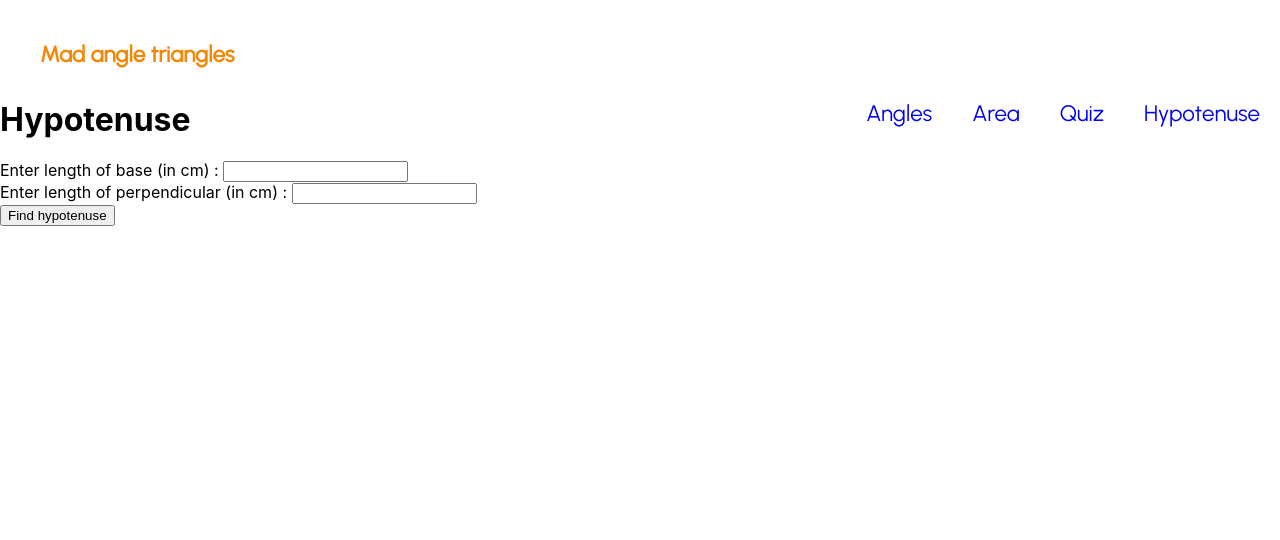
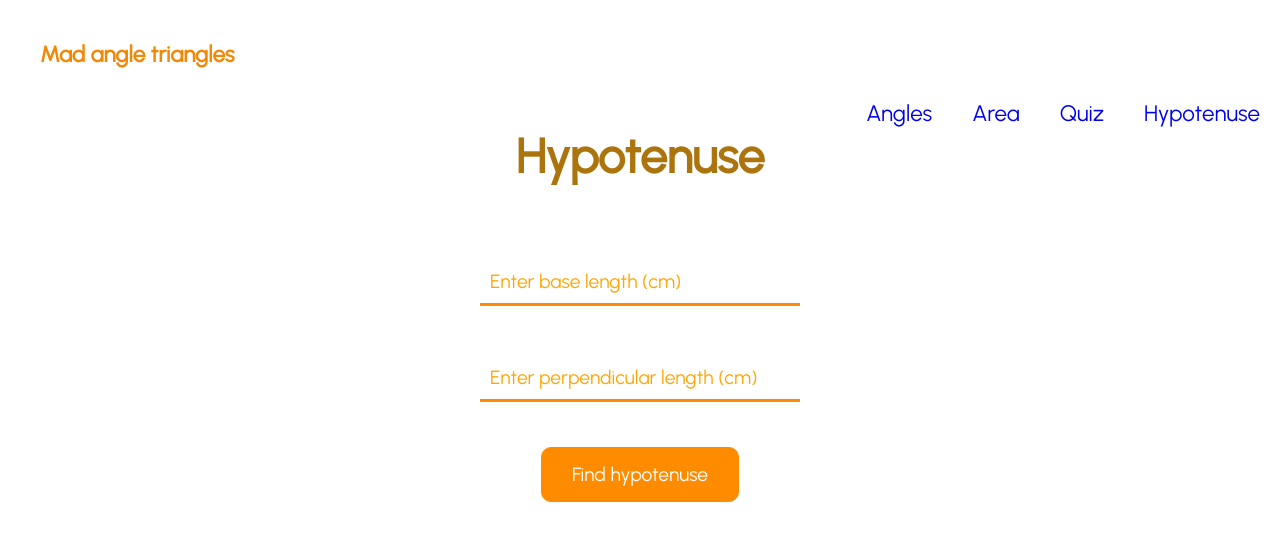
Before and after one commit to shivanigangadharan/triangles, a React (Create React App) app: page /hypotenuse in a window 1280 px wide. Shown: the top 540 px of the page. Built offline with nearby package versions, Linux system fonts and the light colour scheme.

Commit message:
style: hypotenuse css done

```diff
--- a/src/pages/angles/angles.css
+++ b/src/pages/angles/angles.css
@@ -14,7 +14,7 @@
 }
 .heading{
     font-family: 'Urbanist', sans-serif;
-    margin: 50px 0px 30px 0px;
+    margin: 50px;
     font-size: 3rem;
     color: rgb(172, 116, 13);
 }
@@ -24,5 +24,6 @@
     box-shadow: 2px 2px 5px 2px orange;
     color: white;
     width: max-content;
-    padding: 10px 30px 10px 30px;
+    padding: 5px 30px 5px 30px;
+    margin: 50px;
 }
--- a/src/pages/area/area.js
+++ b/src/pages/area/area.js
@@ -14,7 +14,7 @@ function Area(e) {
 
     function handleSubmit(e) {
         e.preventDefault();
-        if (side1 < 0 || side2 < 0 || side3 < 0 || side1 == undefined || side2 == undefined || side3 == undefined) {
+        if (side1 <= 0 || side2 <= 0 || side3 <= 0 || side1 == undefined || side2 == undefined || side3 == undefined) {
             alert('Please enter valid input values.');
             return 0;
         }
@@ -25,7 +25,7 @@ function Area(e) {
     }
 
     function findArea(e) {
-        if(base < 0 || perpendicular < 0 || base == undefined || perpendicular == undefined){
+        if (base <= 0 || perpendicular <= 0 || base == undefined || perpendicular == undefined) {
             alert('Please enter valid input values.');
             return 0;
         }
--- a/src/pages/hypotenuse/hypotenuse.js
+++ b/src/pages/hypotenuse/hypotenuse.js
@@ -8,21 +8,25 @@ function Hypotenuse() {
     const [hypotenuse, setHypotenuse] = useState();
 
     function handleSubmit() {
+        if (base <= 0 || perpendicular <= 0 || base == undefined || perpendicular == undefined) {
+            alert('Please enter valid input values.');
+            return 0;
+        }
         setHypotenuse(Math.sqrt(base * base + perpendicular * perpendicular));
     }
 
     return (
         <div>
             <Navbar />
-            <h1> Hypotenuse </h1>
-            <label> Enter length of base (in cm) : </label>
-            <input onChange={(e) => setBase(e.target.value)} type="number" /> <br />
-            <label> Enter length of perpendicular (in cm) : </label>
-            <input onChange={(e) => setPerpendicular(e.target.value)} type="number" /><br />
-            <button onClick={handleSubmit}> Find hypotenuse </button>
-            <div hidden={hypotenuse == undefined ? true : false}>
-                <h2> Hypotenuse = {hypotenuse} cm </h2>
-            </div>
+            <center>
+                <h1 className="heading"> Hypotenuse </h1>
+                <input placeholder="Enter base length (cm)" className="angleInput" onChange={(e) => setBase(e.target.value)} type="number" /> <br />
+                <input placeholder="Enter perpendicular length (cm)" className="angleInput" onChange={(e) => setPerpendicular(e.target.value)} type="number" /><br />
+                <button id="submit" onClick={handleSubmit}> Find hypotenuse </button>
+                <div hidden={hypotenuse == undefined ? true : false}>
+                    <p id="result"> Hypotenuse = {hypotenuse} cm </p>
+                </div>
+            </center>
         </div >
     );
 }
```
